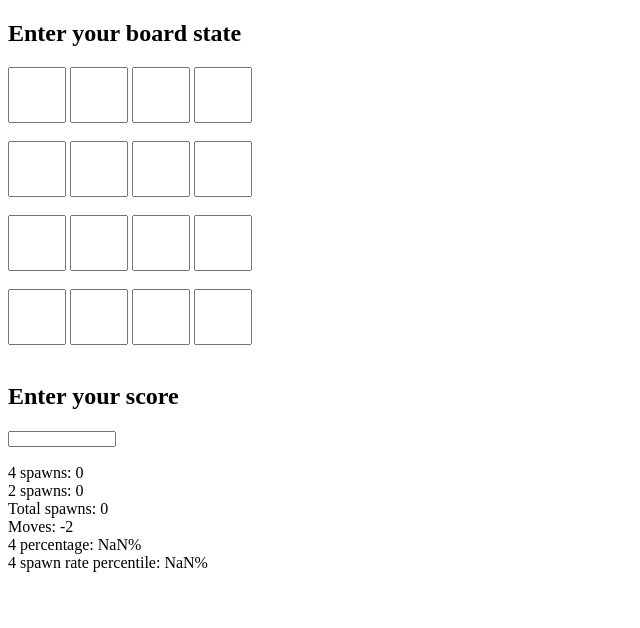
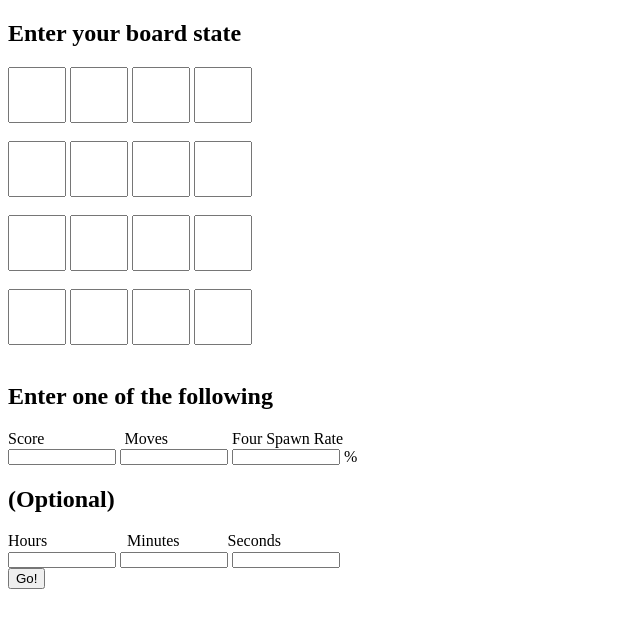
Before and after one commit to CubeyTheCube/2048-stats, a plain HTML site: page index.html in a window 1280 px wide. Shown: the whole page, without its empty margins (0-640 px from the left). Drawn offline with Linux system fonts and the light colour scheme.

Commit message:
Update index.html

```diff
--- a/index.html
+++ b/index.html
@@ -42,41 +42,70 @@ height: 50px;
       </br>
       </br>
       </div>
-<h2>Enter your score</h2>
+      <h2>Enter one of the following</h2>
+      Score     Moves    Four Spawn Rate
+      <br>
       <input id = "score" class = "scoreInput"> </input>
+      <input id = "moves" class = "scoreInput"> </input>
+      <input id = "fours" class = "scoreInput"> </input>%
+      <br>
+      <h2>(Optional)</h2>
+      Hours     Minutes   Seconds
+      <br>
+      <input id = "hours" class = "scoreInput"> </input>
+      <input id = "minutes" class = "scoreInput"> </input>
+      <input id = "seconds" class = "scoreInput"> </input>
+      <br>
+      <button onclick="calc()">Go!</button>
       <p id = "output"></p>
+      <script>
+         const $ = x => document.getElementById(x);
 
+         function n(input) {
+         	return $(input.toString()).value;
+         }
+         const m = x => n(x) ? parseFloat(n(x)) : 0;
 
-    <script>
-const d = document.getElementById.bind(document);
-function n(input) {
-  return d(input.toString()).value;
-}
          function calc() {
+
          	var board = []
-for(var i = 0; i < 16; i++) {
+         	for (var i = 0; i < 16; i++) {
          		board.push(n(i))
          	}
+
          	function maxScore(t) {
-  return t?t*(Math.log2(t)-2)+t:0;
+         		return t ? t * (Math.log2(t) - 2) + t : 0;
          	}
          	var max = 0;
          	var total = 0;
-for(i = 0; i < 16; i++) {
-  max += maxScore(board[i]?parseInt(board[i]):0)
-  total += board[i]?parseInt(board[i]):0;
+          var total4 = 0;
+         	for (i = 0; i < 16; i++) {
+         		max += maxScore(board[i] ? parseInt(board[i]) : 0)
+         		total += board[i] ? parseInt(board[i]) : 0;
+            total4 += board[i] ? Math.floor(parseInt(board[i])/4) : 0;
          	}
-var diff = max-d("score").value;
-var fourSpawns = diff/4;
-var twoSpawns = (total-diff)/2;
-var spawns = twoSpawns+fourSpawns;
+         	var score;
+         	if ('' != n("score")) {
+         		score = n("score");
+         	} else if ('' != n("moves")) {
+         		score = -2 * total + max + 4 * (m("moves") + 2);
+         	} else {
+         		score = (-2 * total * m("fours") / 100 + max * m("fours") / 100 + max) / (m("fours") / 100 + 1);
+         	}
+         	var diff = max - score;
+         	var fourSpawns = diff / 4;
+         	var twoSpawns = (total - diff) / 2;
+         	var spawns = twoSpawns + fourSpawns;
          	var moves = spawns - 2;
-var fourPercentage = fourSpawns/(twoSpawns+fourSpawns);
-//var fourPercentile = 1-Math.exp(-6.9315*Math.pow(fourPercentage, moves));
-var fourPercentile = "WIP"
-d("output").innerHTML = `4 spawns: ${fourSpawns}</br>2 spawns: ${twoSpawns}</br>Total spawns: ${spawns}</br>Moves: ${moves}</br>4 percentage: ${fourPercentage*100}%</br>4 spawn rate percentile: ${fourPercentile*100}%`;
+         	var fourPercentage = fourSpawns / spawns;
+          var fourMerges = total4 - fourSpawns;
+         	var seconds = m("hours") * 3600 + m("minutes") * 60 + m("seconds");
+         	$('score').value = score;
+         	$('moves').value = moves;
+         	$('fours').value = fourPercentage * 100;
+         	$("output").innerHTML = `4 spawns: ${fourSpawns}</br>2 spawns: ${twoSpawns}</br>Total spawns: ${spawns}</br>4 merges: ${fourMerges}<br>Score from merging 4s: ${fourMerges * 4}<br>Score without merging 4s: ${score - fourMerges * 4}<br>Moves per second: ${moves/seconds}</br>Moves per minute: ${moves/seconds*60}`;
          }
-setInterval(calc, 16)
+
       </script>
    </body>
 </html>
```
Lines whose indentation alone changed are shown as unchanged.
